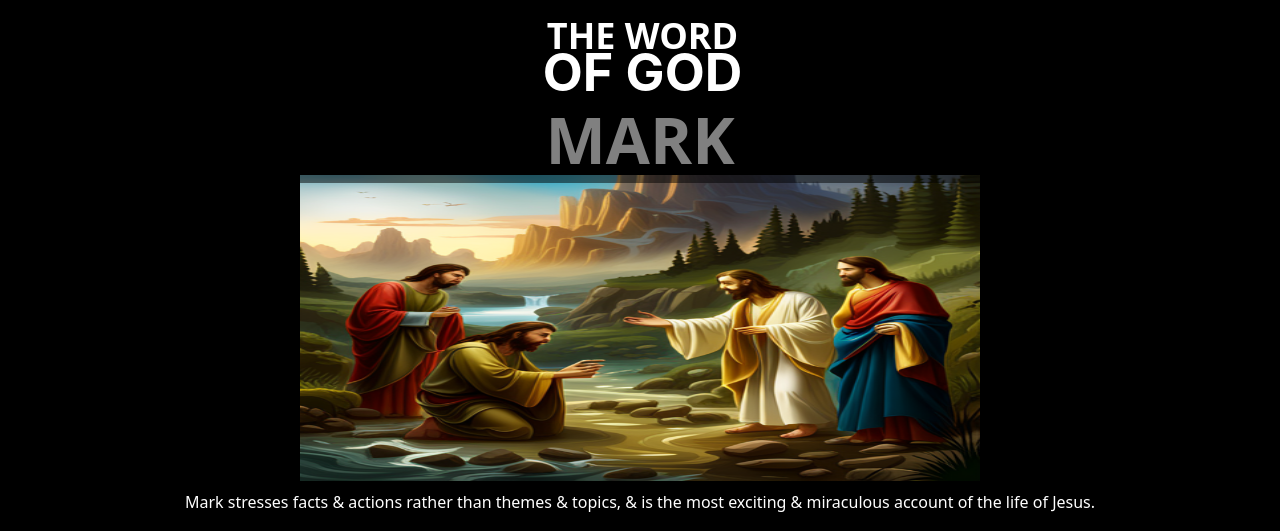
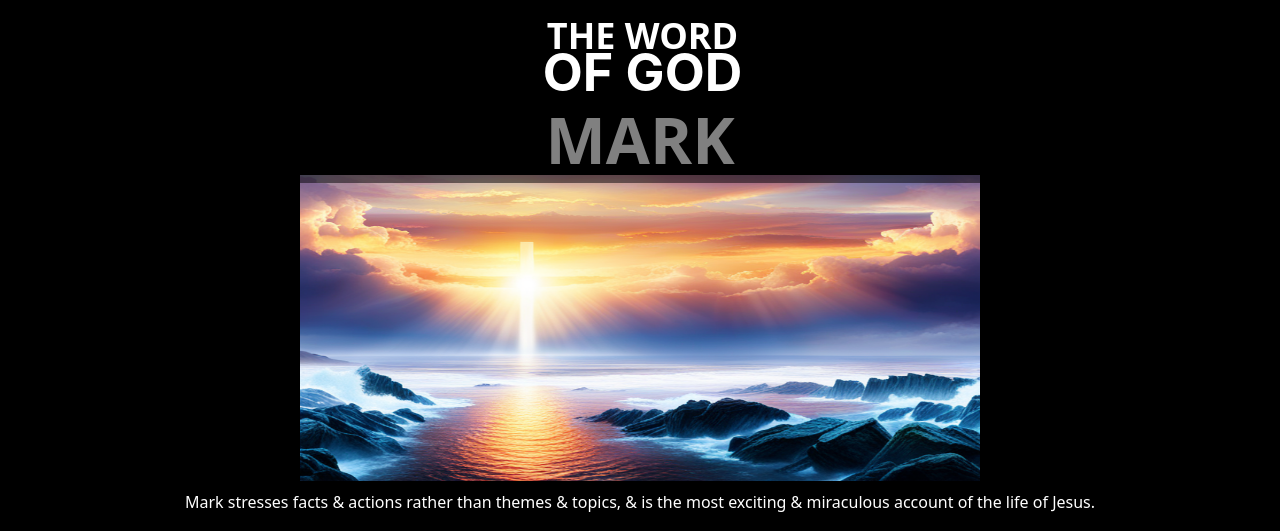
Before and after one commit to jnutt367/mark, a Next.js app: page / in a window 1280 px wide. Shown: the top 531 px of the page. Built offline with nearby package versions, Linux system fonts and the light colour scheme.

Commit message:
Update index.js

```diff
--- a/pages/index.js
+++ b/pages/index.js
@@ -27,7 +27,7 @@ export default function Home() {
         </h1>
          <div  className={styles.image}>
                               <Image
-                                src="/mark.png"
+                                src="/risen_49.png"
                                 alt="Jesus in clouds"
                                 height={900}
                                 width={2000}
```
